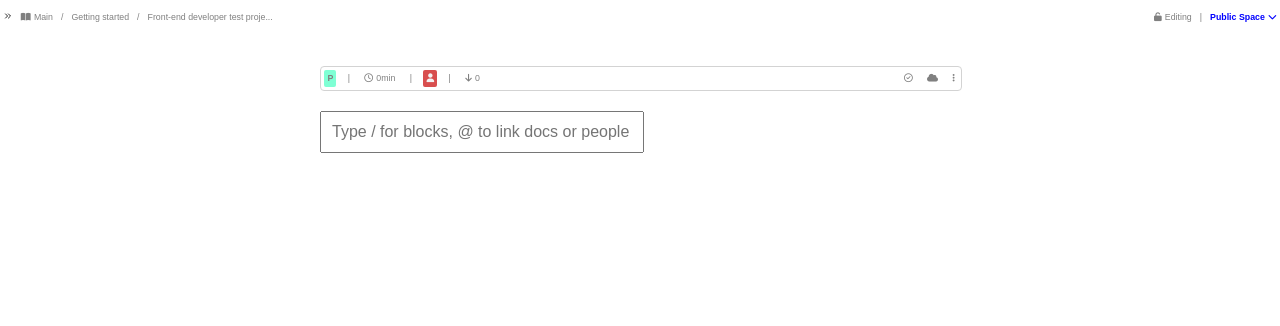
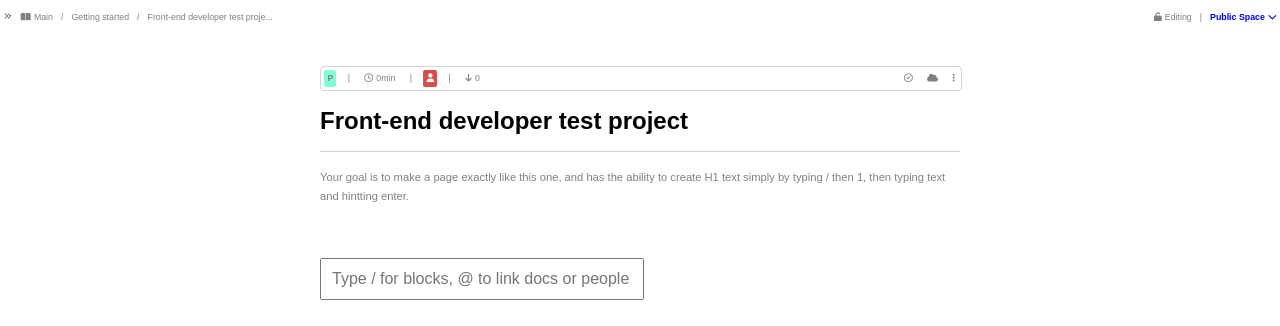
Before and after one commit to Amen-Musingarimi/hj-challenje, a plain HTML site: page index.html in a window 1280 px wide. Drawn offline with Linux system fonts and the light colour scheme.

Commit message:
Add the text and instructions container

```diff
--- a/index.html
+++ b/index.html
@@ -81,6 +81,13 @@
           </li>
         </ul>
       </div>
+      <h1 class="mainHeading">Front-end developer test project</h1>
+      <div class="borderDiv"></div>
+      <p class="instruction">
+        Your goal is to make a page exactly like this one, and has the ability
+        to create H1 text simply by typing / then 1, then typing text and
+        hintting enter.
+      </p>
       <div id="typedText" class="typed-text"></div>
       <input
         type="text"
--- a/styles.css
+++ b/styles.css
@@ -5,6 +5,7 @@ body {
   justify-content: flex-start;
   align-items: center;
   gap: 2rem;
+  font-size: 0.9rem;
   width: 100%;
   margin: 0;
   padding: 0;
@@ -13,6 +14,11 @@ body {
 
 p {
   padding: 0;
+  margin: 0;
+}
+
+h1 {
+  font-size: 1.5rem;
   margin: 0;
 }
 
@@ -62,6 +68,7 @@ main {
   flex-direction: column;
   justify-content: flex-start;
   align-items: flex-start;
+  gap: 1rem;
   position: relative;
   width: 50%;
 }
@@ -90,6 +97,17 @@ main {
 .avatar {
   background-color: #d84e4e;
   color: #f3f2f2;
+}
+
+.borderDiv {
+  border-top: 1px solid #d3d3d3;
+  width: 100%;
+}
+
+.instruction {
+  font-size: 0.7rem;
+  color: gray;
+  line-height: 1.2rem;
 }
 
 #textInput {
```
